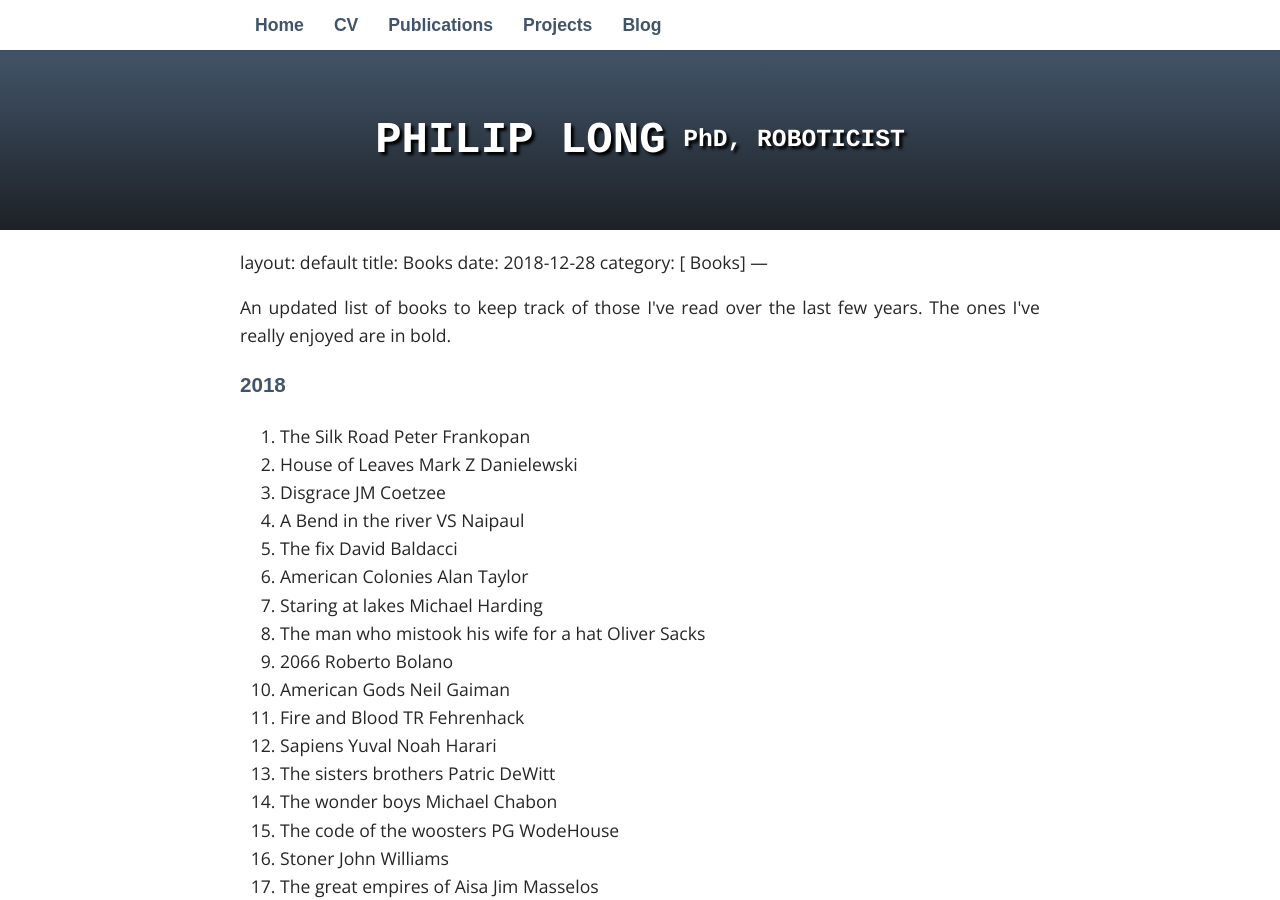
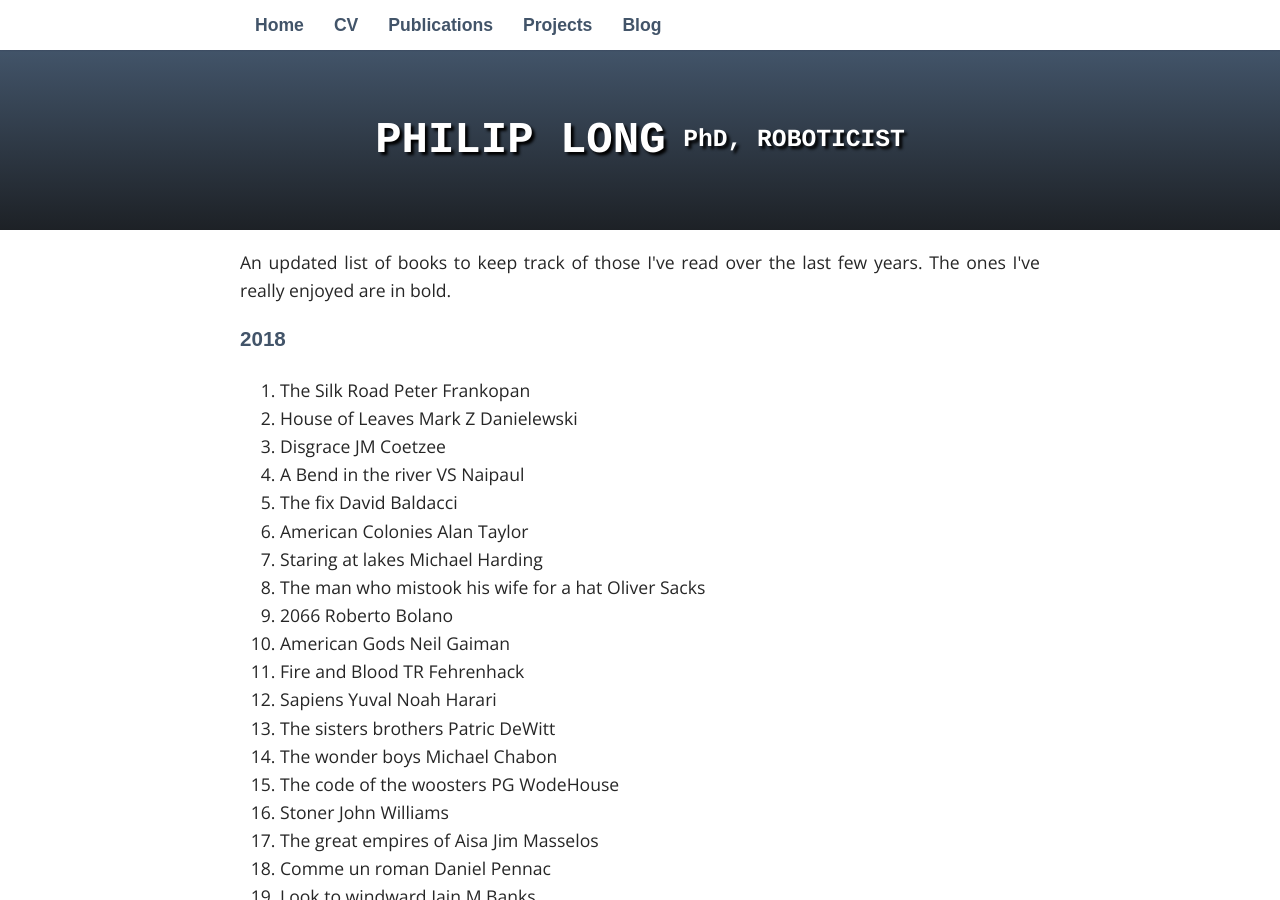
Before and after one commit to philip-long/philip-long.github.io, a Jekyll site: the page built from _posts/2018-12-29-Books.md, in a window 1280 px wide and 900 px high. Built offline with Jekyll 4.4.1, drawn with Linux system fonts in a browser that asks for light colours; nearby versions of some CDN libraries; some web fonts are replaced; our own code applies the rules of GitHub Pages for plain Markdown files; library files that are not in the unit come from our copies.

Commit message:
Update 2018-12-29-Books.md

```diff
--- a/_posts/2018-12-29-Books.md
+++ b/_posts/2018-12-29-Books.md
@@ -1,7 +1,7 @@
-
+---
 layout: default
 title: Books
-date:   2018-12-28
+date:   2018-1-1
 category: [ Books]
 ---
 
```
